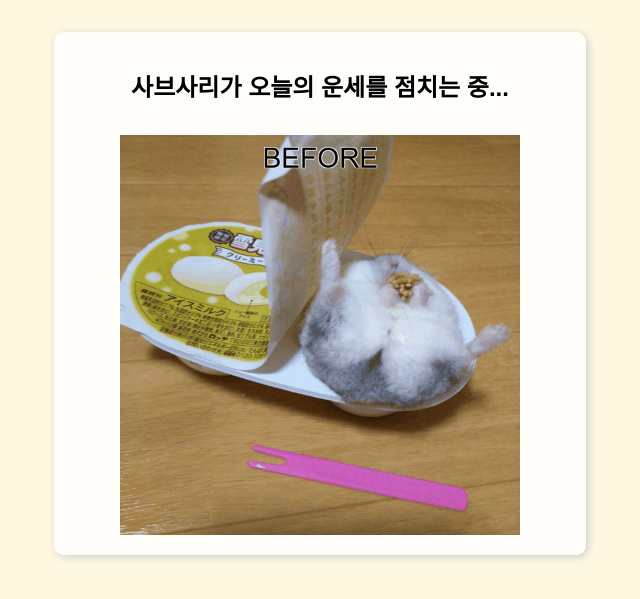
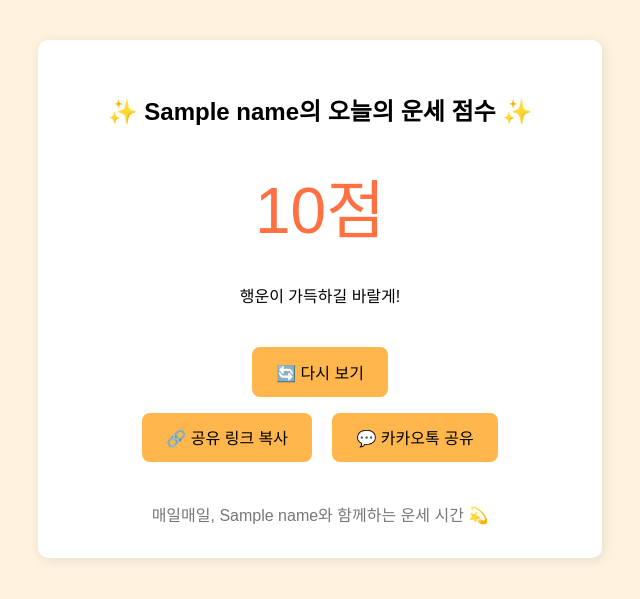
Before and after one commit to duddnrdld/SABSARI, a Flask app: template templates/fortune_loading.html in a window 1280 px wide. Shown: the top 599 px of the page, without its empty margins (320-960 px from the left). Run offline with Flask 3, Linux system fonts and the light colour scheme; the template is opened without the code that fills it: most values are stand-ins (such as "Sample title", 1, 10 or a date in 2020); some libraries are stand-ins or nearby versions.

Commit message:
Add files via upload

```diff
--- a/app.py
+++ b/app.py
@@ -1,4 +1,4 @@
-from flask import Flask, render_template, request, redirect, url_for, session, make_response
+from flask import Flask, render_template, request, redirect, url_for, make_response
 import sqlite3, uuid, os
 
 app = Flask(__name__)
@@ -35,7 +35,7 @@ def get_user(user_id):
     conn.close()
     return row
 
-# 사용자 등록
+# 사용자 저장
 def save_user(user_id, name, birth, gender, birth_time):
     conn = sqlite3.connect(DB_FILE)
     cursor = conn.cursor()
@@ -43,7 +43,6 @@ def save_user(user_id, name, birth, gender, birth_time):
                    (user_id, name, birth, gender, birth_time))
     conn.commit()
     conn.close()
-
 
 @app.route("/", methods=["GET", "POST"])
 def name_input():
@@ -63,7 +62,7 @@ def name_input():
         save_user(new_user_id, name, birth, gender, birth_time)
 
         resp = make_response(redirect(url_for("greeting")))
-        resp.set_cookie("user_id", new_user_id, max_age=60*60*24*365)  # 1년
+        resp.set_cookie("user_id", new_user_id, max_age=60*60*24*365)
         return resp
 
     return render_template("name_input.html")
@@ -81,14 +80,24 @@ def greeting():
 
 @app.route("/fortune")
 def fortune():
-    return render_template("fortune_loading.html")
+    user_id = request.cookies.get("user_id")
+    user = get_user(user_id)
+    if not user:
+        return redirect(url_for("name_input"))
+
+    return render_template("fortune_loading.html", name=user[1])
 
 
 @app.route("/result")
 def result():
     import random
     score = random.randint(1, 100)
-    return render_template("fortune_result.html", score=score)
+
+    user_id = request.cookies.get("user_id")
+    user = get_user(user_id)
+    name = user[1] if user else "사브사리"
+
+    return render_template("fortune_result.html", score=score, name=name)
 
 
 if __name__ == "__main__":
--- a/templates/fortune_loading.html
+++ b/templates/fortune_loading.html
@@ -2,26 +2,121 @@
 <html lang="ko">
 <head>
   <meta charset="UTF-8">
-  <meta http-equiv="refresh" content="5;url={{ url_for('result') }}">
   <meta name="viewport" content="width=device-width, initial-scale=1.0">
-  <title>운세보기</title>
-  <link rel="stylesheet" href="{{ url_for('static', filename='css/style.css') }}">
+  <title>오늘의 운세 결과</title>
+
+  <!-- 🟡 Open Graph 메타태그 -->
+  <meta property="og:title" content="사브사리 오늘의 운세 결과">
+  <meta property="og:description" content="{{ name }}의 오늘의 운세 점수는 {{ score }}점!">
+  <meta property="og:image" content="{{ url_for('static', filename='og.png', _external=True) }}">
+  <meta property="og:url" content="{{ request.url }}">
+
+  <!-- 🟡 Kakao SDK -->
+  <script src="https://developers.kakao.com/sdk/js/kakao.js"></script>
+  <script>
+    Kakao.init('1642da286406de685d9da6a719a1a8fb'); // 카카오 JavaScript 키
+  </script>
+
   <style>
-    .gif-wrapper {
+    body {
+      font-family: 'Arial', sans-serif;
+      background-color: #fff3e0;
+      text-align: center;
+      padding: 2rem;
+    }
+    .container {
+      max-width: 500px;
+      margin: auto;
+      background-color: white;
+      padding: 2rem;
+      border-radius: 10px;
+      box-shadow: 2px 2px 12px rgba(0,0,0,0.1);
+    }
+    .score {
+      font-size: 4rem;
+      color: #ff7043;
+      margin: 2rem 0;
+    }
+    .footer {
+      margin-top: 2rem;
+      font-size: 1rem;
+      color: #777;
+    }
+    .buttons {
       margin-top: 2rem;
     }
-    img {
-      width: 80%;
-      max-width: 400px;
+    button {
+      margin: 0.5rem;
+      padding: 0.8rem 1.5rem;
+      font-size: 1rem;
+      background-color: #ffb74d;
+      border: none;
+      border-radius: 8px;
+      cursor: pointer;
+    }
+    button:hover {
+      background-color: #ffa726;
+    }
+    #copy-msg {
+      margin-top: 1rem;
+      color: green;
+      font-size: 0.9rem;
+      display: none;
     }
   </style>
 </head>
 <body>
   <div class="container">
-    <h2>사브사리가 오늘의 운세를 점치는 중...</h2>
-    <div class="gif-wrapper">
-      <img src="{{ url_for('static', filename='gif/fortune.gif') }}" alt="운세 보는 중">
+    <h2>✨ {{ name }}의 오늘의 운세 점수 ✨</h2>
+    <div class="score">{{ score }}점</div>
+    <p>행운이 가득하길 바랄게!</p>
+
+    <div class="buttons">
+      <form action="{{ url_for('greeting') }}">
+        <button type="submit">🔄 다시 보기</button>
+      </form>
+      <button onclick="copyLink()">🔗 공유 링크 복사</button>
+      <button onclick="shareKakao()">💬 카카오톡 공유</button>
+      <div id="copy-msg">링크가 복사되었습니다!</div>
     </div>
+
+    <div class="footer">매일매일, {{ name }}와 함께하는 운세 시간 💫</div>
   </div>
+
+  <script>
+    function copyLink() {
+      navigator.clipboard.writeText(window.location.href)
+        .then(() => {
+          document.getElementById("copy-msg").style.display = "block";
+          setTimeout(() => {
+            document.getElementById("copy-msg").style.display = "none";
+          }, 2000);
+        });
+    }
+
+    function shareKakao() {
+      Kakao.Share.sendDefault({
+        objectType: 'feed',
+        content: {
+          title: '{{ name }}의 오늘의 운세 결과',
+          description: '✨ 점수: {{ score }}점 ✨\n지금 사브사리 운세도 확인해보세요!',
+          imageUrl: "{{ url_for('static', filename='og.png', _external=True) }}",
+          link: {
+            mobileWebUrl: window.location.href,
+            webUrl: window.location.href
+          }
+        },
+        buttons: [
+          {
+            title: '운세 보러 가기',
+            link: {
+              mobileWebUrl: window.location.href,
+              webUrl: window.location.href
+            }
+          }
+        ]
+      });
+    }
+  </script>
 </body>
 </html>
```
Also changed, not shown: templates/fortune_result.html (+22 -3 lines), templates/greeting.html (+30 -3 lines), templates/name_input.html (+32 -5 lines), static/op.png (added).
